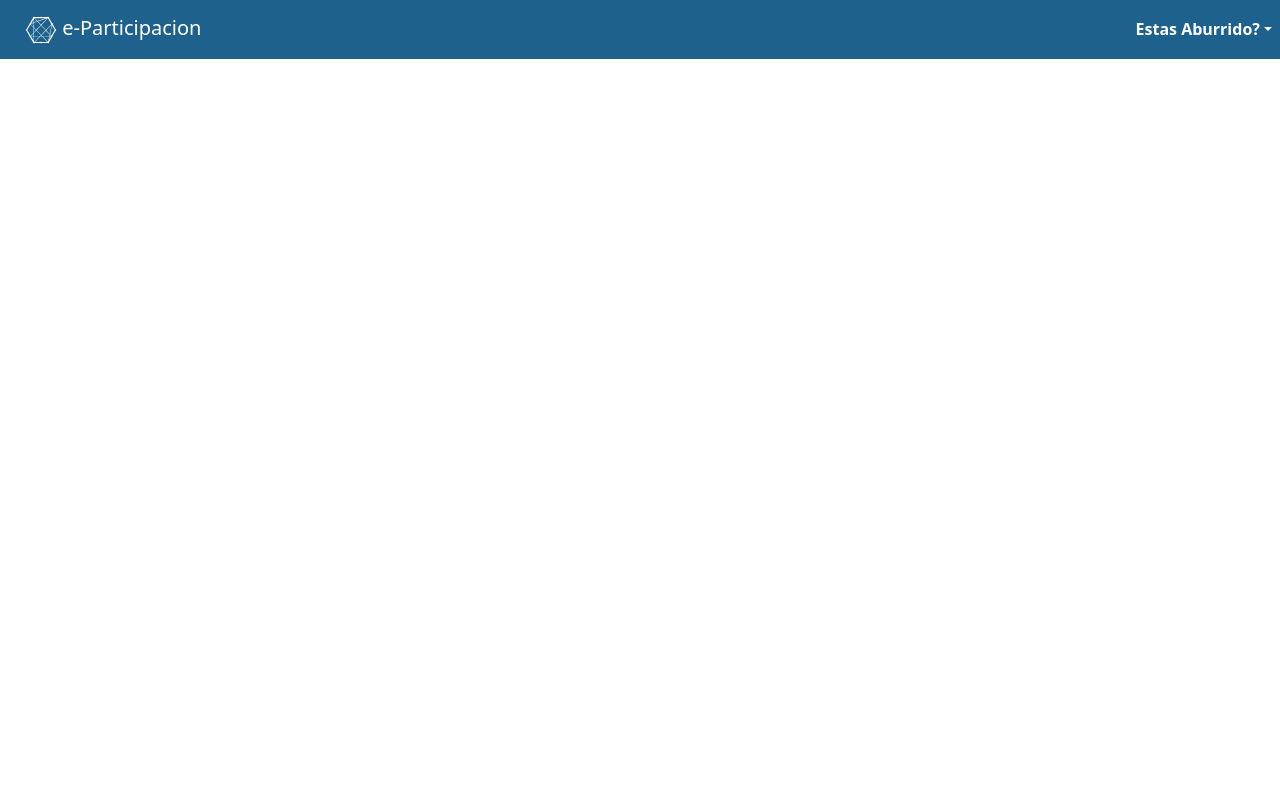
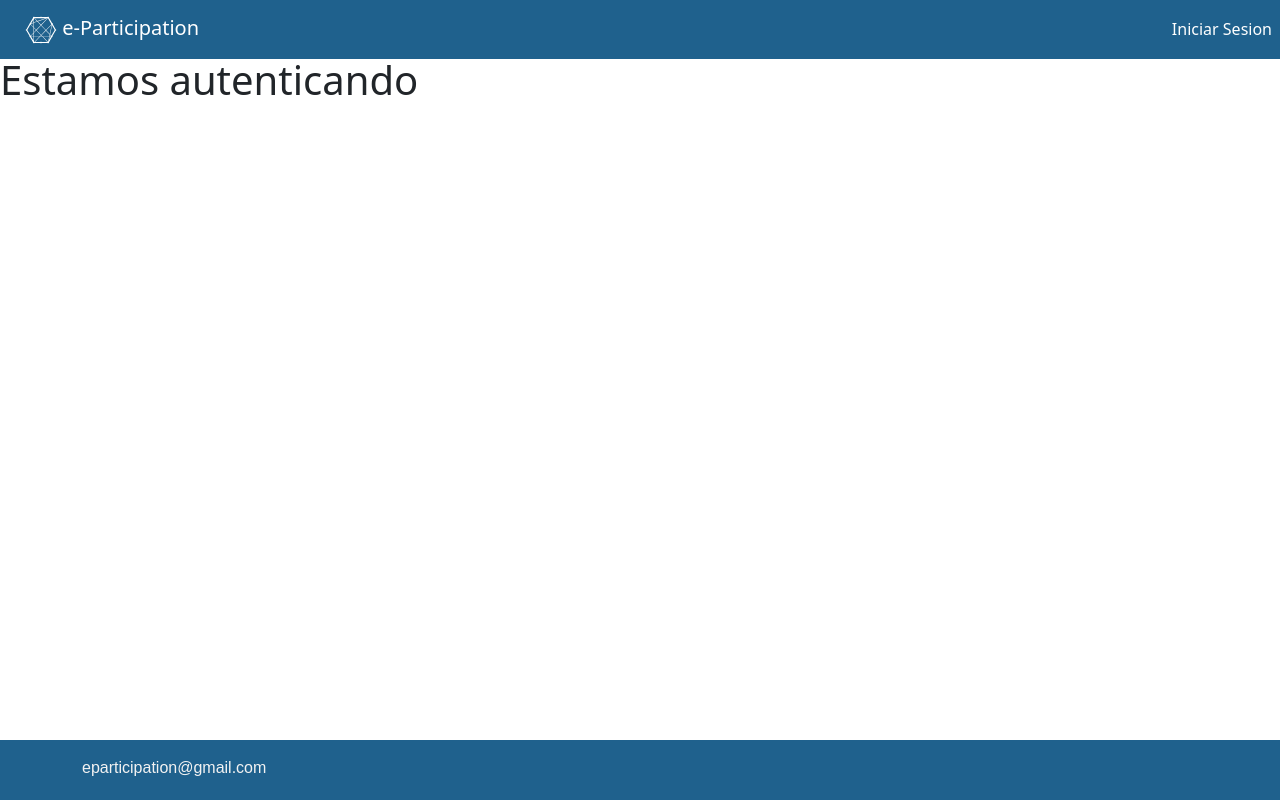
Before and after one commit to manuelbiurrun/eParticipationFrontend, a React (Create React App) app in the folder frontend/: page /loginGubUy in a window 1280 px wide. Built offline with nearby package versions, Linux system fonts and the light colour scheme; what styled-react-modal would draw is missing.

Commit message:
arreglos para arrancar login con gubUy

```diff
--- a/frontend/src/App.js
+++ b/frontend/src/App.js
@@ -14,7 +14,7 @@ import Invitado from "./pages/invitado/Invitado";
 
 toast.configure();
 export default function App() {
-  const [tipoUser, setTipoUser] = useState("CIUDADANO");
+  const [tipoUser, setTipoUser] = useState("");
   if (getToken() !== null) {
     if (sessionStorage.getItem("facebookLogin") === true) {
       fetchUserRole()
--- a/frontend/src/pages/invitado/Invitado.js
+++ b/frontend/src/pages/invitado/Invitado.js
@@ -7,6 +7,7 @@ import { Footer } from "../../components/Footer";
 import Iniciativa from "../Iniciativa";
 import Login from "../Login";
 import Iniciativas from "../Iniciativas";
+import LoginGubUy from "./LoginGubUy";
 
 const Styles = styled.div`
   #page-container {
@@ -27,6 +28,7 @@ function Principal() {
               <Fragment>
                 <Route exact path="/" element={<Home />} />
                 <Route exact path="/login" element={<Login />} />
+                <Route exact path="/loginGubUy" element={<LoginGubUy />} />
                 <Route exact path="/iniciativa" element={<Iniciativa />} />
                 <Route exact path="/iniciativas" element={<Iniciativas />} />
               </Fragment>
--- a/frontend/src/pages/invitado/LoginGubUy.js
+++ b/frontend/src/pages/invitado/LoginGubUy.js
@@ -1,8 +1,17 @@
-export const LoginGubUy = () => {
+import React from "react";
+
+function LoginGubUy() {
   console.log("llego hasta aca, hurraaaaaaay!!");
   //obtener el code y el status del response
   // con el code, ir a buscar el token
   //con el token, ir a buscar el correo del usuario
   //preguntar al backend por tipo de usuario y recibir informacion del usuario y token
   //redireccionar a /
-};
+  return (
+    <>
+      <h1>Estamos autenticando</h1>
+    </>
+  );
+}
+
+export default LoginGubUy;
```
